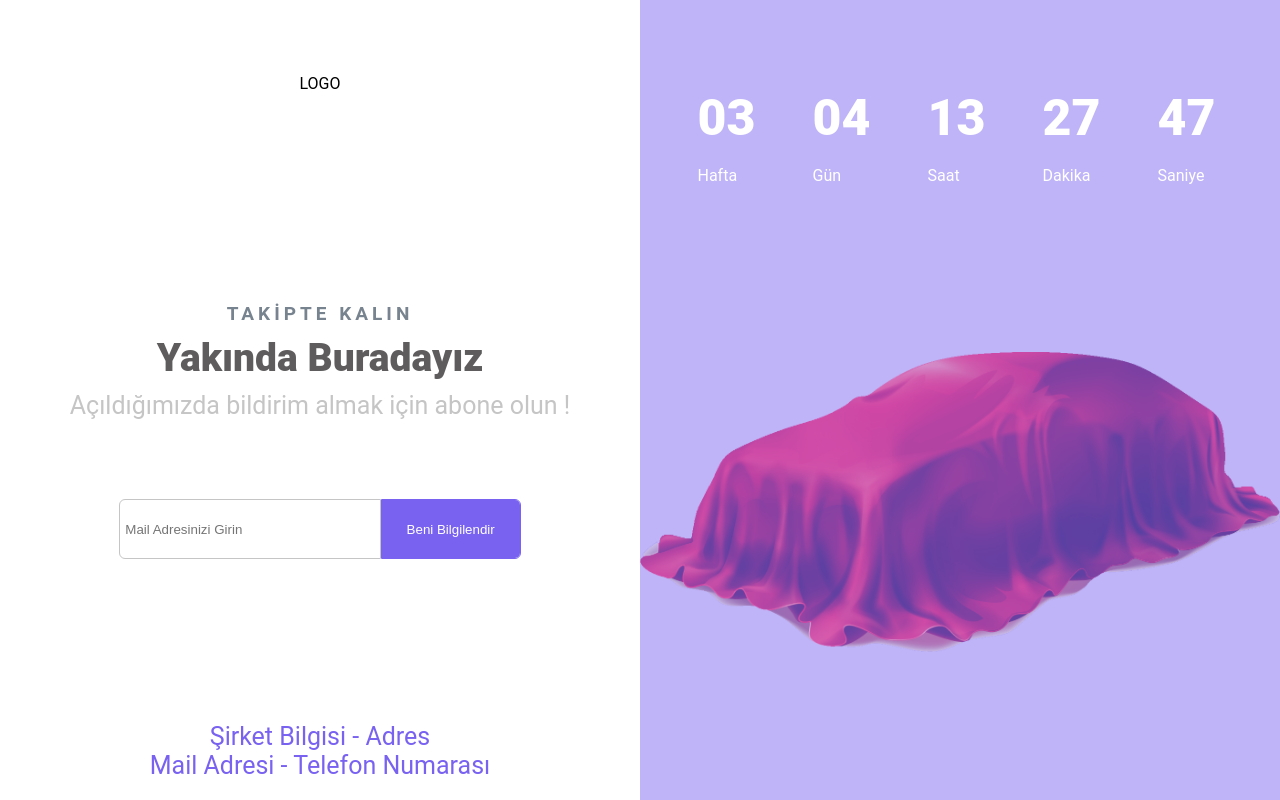
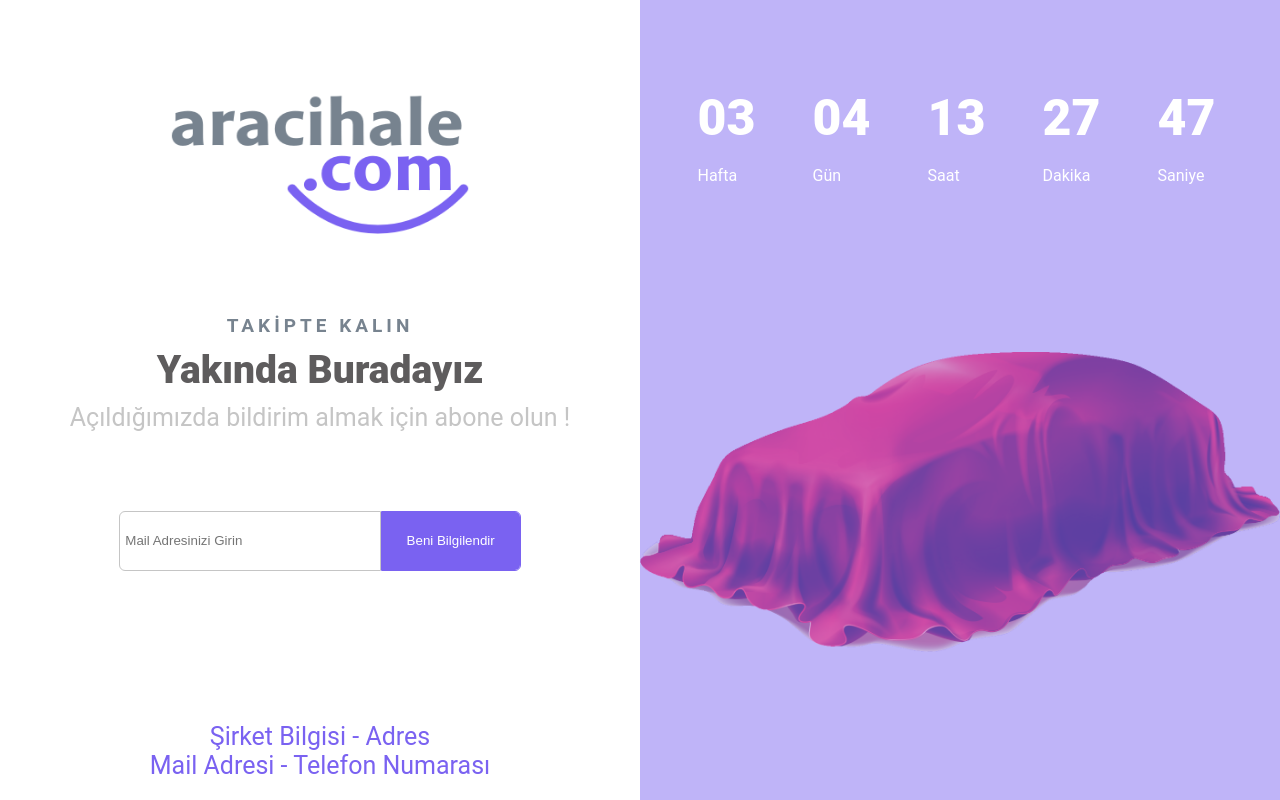
Before and after one commit to abdullah61dogan/car_auction, a plain HTML site: page index.html in a window 1280 px wide. Drawn offline with Linux system fonts and the light colour scheme.

Commit message:
logo eklendi

```diff
--- a/index.html
+++ b/index.html
@@ -12,10 +12,10 @@
     <div class="container">
         <div class="sides" id="leftside">
             <div class="left" id="logo">
-                LOGO
+                <img src="./logo_3.png" height="160px" width="300px"/>
             </div>
             <div class="content" id="text1">
-                TAKİPTE KALIN<br></div>
+                <br>TAKİPTE KALIN<br></div>
             <div class="content" id="text2">
                 Yakında Buradayız<br></div>
             <div class="content" id="text3">
```
Also changed, not shown: ihale_logo_1.png (added), logo_2.png (added), logo_3.png (added).
